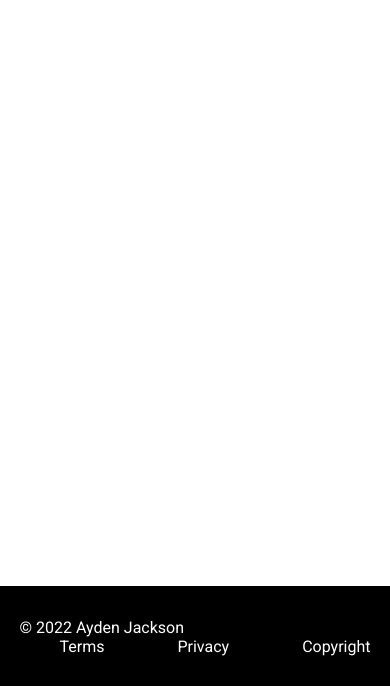
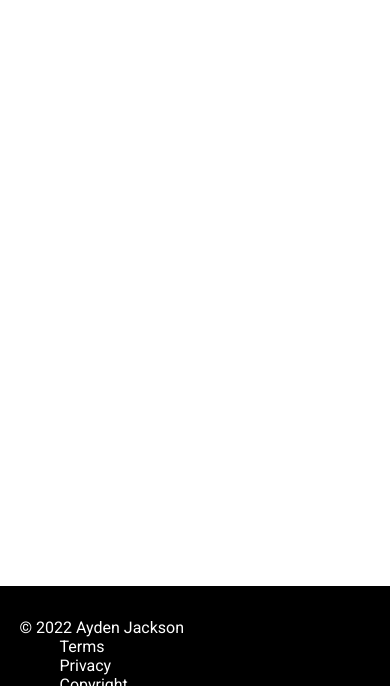
Before and after one commit to teameclipsestaff/Computer-Programing-Website-Prototype, a plain HTML site: page index.html in a window 390 px wide. Shown: the part 358-1052 px from the top of the page. Drawn offline with Linux system fonts and the light colour scheme.

Commit message:
1 file modified

```diff
--- a/styles.css
+++ b/styles.css
@@ -127,6 +127,11 @@ footer .wrapper ul{
   display: flex;
   justify-content: space-between;
 }
+@media only screen and (max-width: 600px) {
+  footer .wrapper ul{
+    flex-direction: column;
+  }
+}
 footer .wrapper ul li a{
   text-decoration: none;
   color: #ffffff;
```
